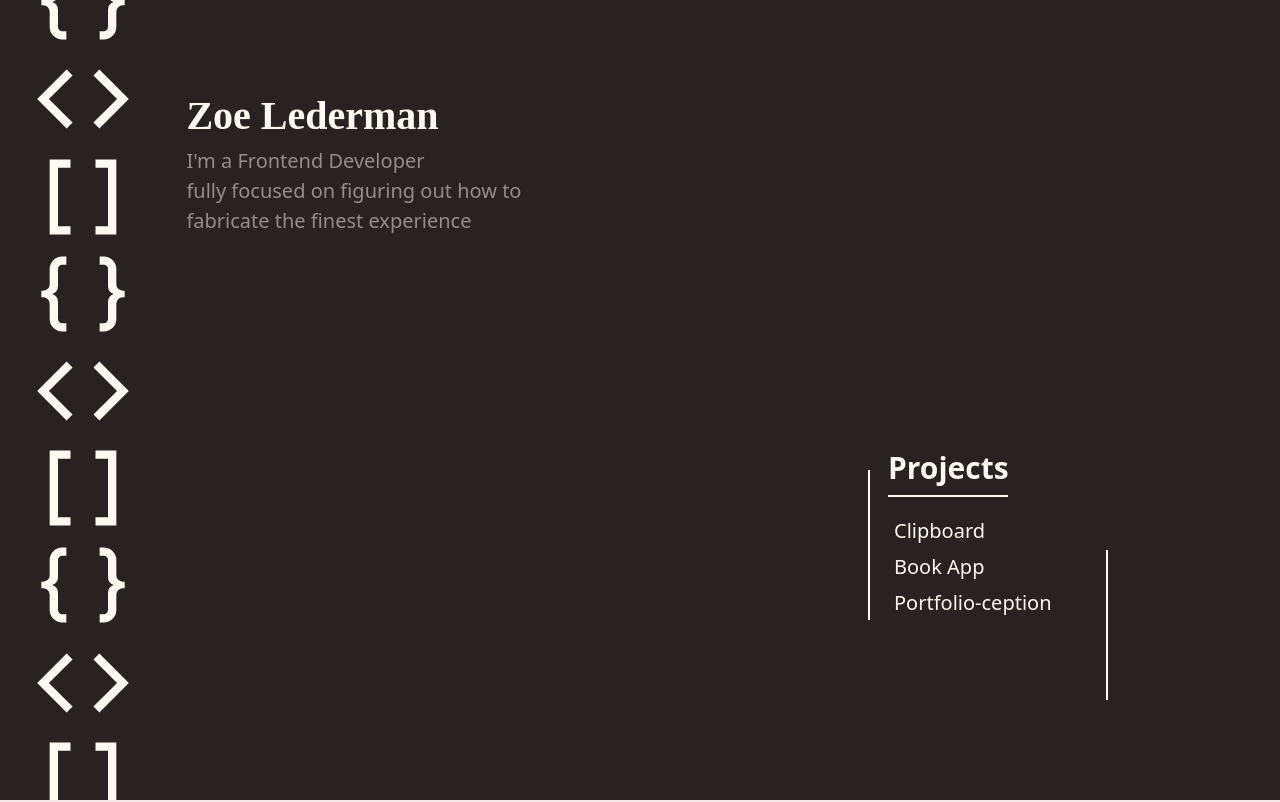
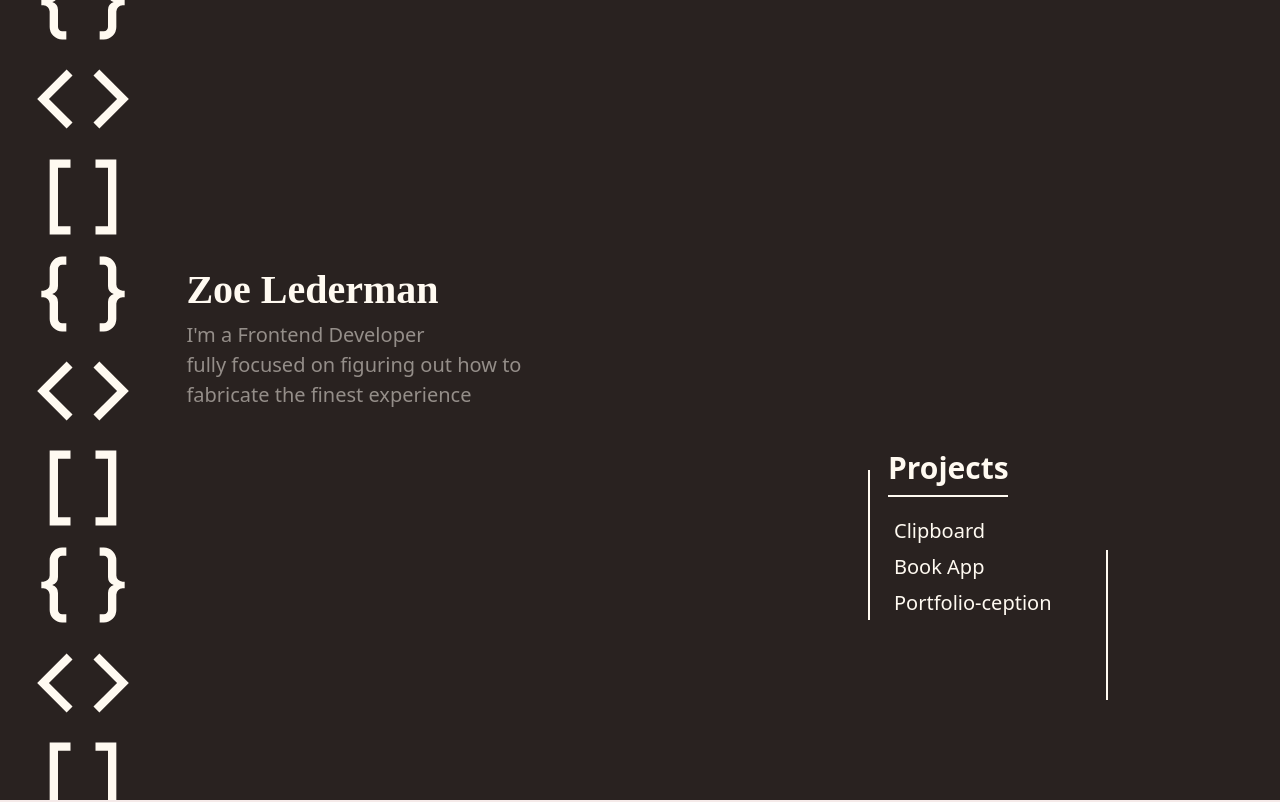
Before and after one commit to zlederma/portfolio-website, a React (Create React App) app: page / in a window 1280 px wide. Shown: the top 802 px of the page. Built offline with nearby package versions, Linux system fonts and the light colour scheme.

Commit message:
changes where welcome first renders

```diff
--- a/src/styles/WelcomeStyles.css
+++ b/src/styles/WelcomeStyles.css
@@ -5,8 +5,9 @@
 .welcome__intro-container{
     display: inline-block;
     position: sticky;
-    top: 66px;
+    top: 30vh;
     padding: 20px;
+    padding-bottom: 40px;
     /* background-color: antiquewhite; */
 }
 
```
